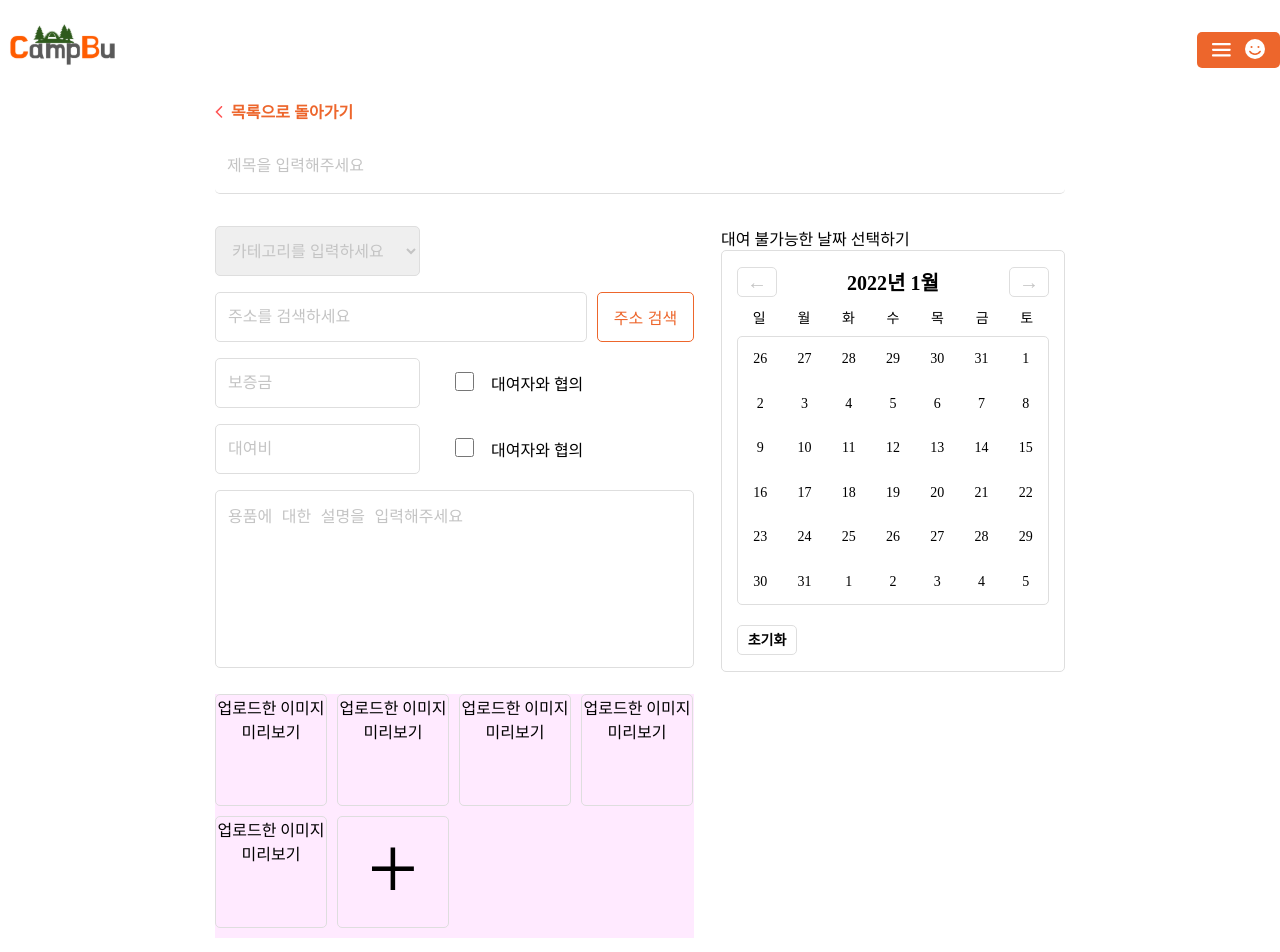
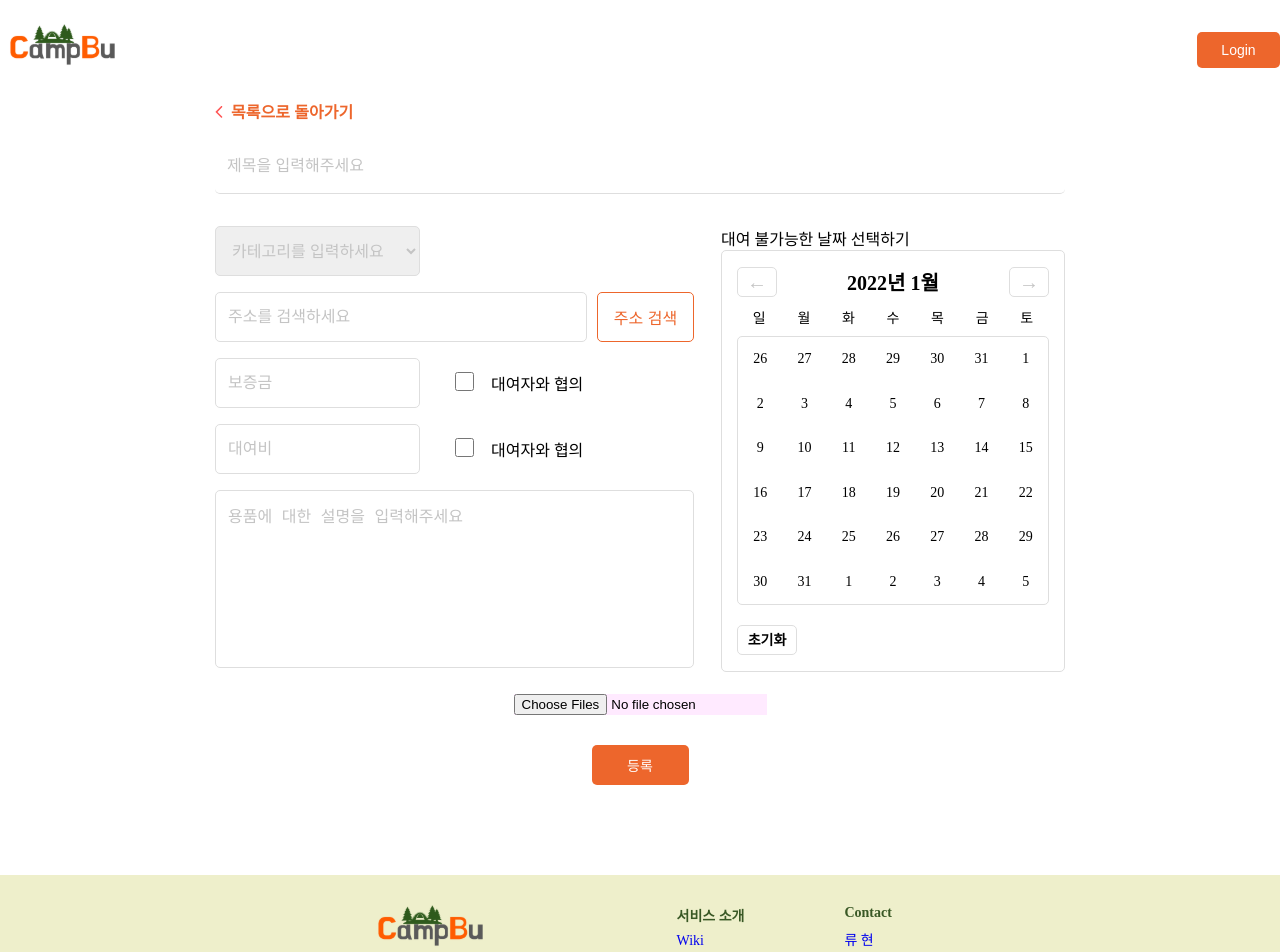
Before and after one commit to hinyc/Campbu, a React (Create React App) app in the folder client/: page /writing in a window 1280 px wide. Shown: the top 952 px of the page. Built offline with nearby package versions, Linux system fonts and the light colour scheme.

Commit message:
[Feat] #116 사진 업로드기능구현중

```diff
--- a/client/src/Atom.ts
+++ b/client/src/Atom.ts
@@ -247,3 +247,10 @@ export const showAddressList = atom({
   key: 'showAdressList',
   default: false,
 });
+
+//? 이미지 삽입 전역 상태
+
+export const imgFiles = atom<any[]>({
+  key: 'imgFiles',
+  default: [],
+});
--- a/client/src/components/LoginModal.tsx
+++ b/client/src/components/LoginModal.tsx
@@ -152,12 +152,13 @@ function LoginModal() {
           setIsLogin(true);
           navigate('/');
           return;
-        } else {
-          setPasswordReqMsg(false);
-          console.log(passwordReqMsg);
         }
       })
-      .catch((err) => console.log(err));
+      .catch((res) => {
+        console.log(res);
+        setPasswordReqMsg(false);
+        console.log(passwordReqMsg);
+      });
   };
 
   const kakaoLogin = () => {
--- a/client/src/components/Navbar.tsx
+++ b/client/src/components/Navbar.tsx
@@ -44,7 +44,7 @@ function Navbar() {
       <Link to="/">
         <img src={Logo} className="CampBu-logo" alt="logo" />
       </Link>
-      {isLogin ? (
+      {login ? (
         <>
           <Button
             width={`${rem(83)}`}
--- a/client/src/components/Signup.tsx
+++ b/client/src/components/Signup.tsx
@@ -216,12 +216,10 @@ function Signup() {
         email: string;
         nickname: string;
         password: string;
-        users_img: string;
       } = {
         email: email,
         nickname: nickname,
         password: password,
-        users_img: 'sfd',
       };
 
       console.log('API', `${host}/user/signup`);
--- a/client/src/pages/Writing.tsx
+++ b/client/src/pages/Writing.tsx
@@ -13,16 +13,23 @@ import {
 import { Button } from '../components/Button';
 import BackButton from '../components/BackButton';
 import Calendar from '../components/Calendar';
-import { useState } from 'react';
-import { useRecoilState, useRecoilValue, useSetRecoilState } from 'recoil';
+import { useEffect, useState } from 'react';
+import {
+  constSelector,
+  useRecoilState,
+  useRecoilValue,
+  useSetRecoilState,
+} from 'recoil';
 import {
   selectDate,
   searchAddress,
   selectAddress,
   showAddressList,
+  imgFiles,
 } from '../Atom';
 import axios from 'axios';
 import SelectAdressList from '../components/SelectAdress';
+import { getRegisteredStyles } from '@emotion/utils';
 
 const fixAddressList = css`
   position: absolute;
@@ -56,7 +63,7 @@ const marginTop = css`
   margin-top: 1rem;
 `;
 
-const uploadImg = css`
+const onLoadImgStyle = css`
   border: 1px solid ${color.border};
   border-radius: 0.3125rem;
   margin-right: 0.625rem;
@@ -73,23 +80,70 @@ const addImg = css`
 `;
 
 const UploadImg = () => {
+  const [files, setFiles] = useRecoilState(imgFiles);
+  const [preViews, setPreViews] = useState<string[]>([]);
+
+  const onLoadImg = (e: any) => {
+    const selectImgs = e.target.files;
+    setFiles([...files, ...selectImgs]);
+  };
+
+  const onLoadImgUrls = (e: any) => {
+    const selectImgs = e.target.files;
+
+    const reader = new FileReader();
+    reader.readAsDataURL(selectImgs);
+    reader.onloadend = () => {
+      const url = String(reader.result);
+      setPreViews([...preViews, url]);
+    };
+  };
+
+  const addFileHandler = (e: any) => {
+    onLoadImgUrls(e);
+  };
+
+  useEffect(() => {
+    setPreViews([]);
+    files.forEach((el) => {
+      const reader = new FileReader();
+      reader.readAsDataURL(el);
+      reader.onloadend = () => {
+        const url = String(reader.result);
+        setPreViews([...preViews, url]);
+      };
+    });
+  }, [files]);
+
+  console.log('files', files);
+  console.log('previews', preViews);
+
+  const deleteImg = (target: number) => {
+    setFiles(files.filter((el, idx) => idx !== target));
+    setPreViews(preViews.filter((el, idx) => idx !== target));
+  };
+
   return (
-    <div
-      css={[
-        confirm,
-        flex,
-        css`
-          width: 29.9375rem;
-          flex-wrap: wrap;
-        `,
-      ]}
-    >
-      <div css={uploadImg}>업로드한 이미지 미리보기</div>
-      <div css={uploadImg}>업로드한 이미지 미리보기</div>
-      <div css={uploadImg}>업로드한 이미지 미리보기</div>
-      <div css={[uploadImg, marginRightZero]}>업로드한 이미지 미리보기</div>
-      <div css={uploadImg}>업로드한 이미지 미리보기</div>
-      <div css={[uploadImg, addImg, marginRightZero]}>+</div>
+    <div css={[confirm, flex]}>
+      {files.map((el, idx) => {
+        return (
+          <div key={idx} css={onLoadImgStyle}>
+            <div onClick={() => deleteImg(idx)}>삭제</div>
+            <img css={onLoadImgStyle} src={preViews[idx]} alt={el.name} />
+          </div>
+        );
+      })}
+
+      <form>
+        <input
+          type="file"
+          multiple
+          onChange={(e) => {
+            addFileHandler(e);
+          }}
+        />
+        <img src="" alt="" />
+      </form>
     </div>
   );
 };
@@ -126,7 +180,7 @@ export const Writing = () => {
     if (address.length > 0) {
       axios
         .get(
-          `https://www.juso.go.kr/addrlink/addrLinkApi.do?currentPage=1&countPerPage=20&keyword=${address}&confmKey=${adressAPI}&resultType=json`,
+          `https://www.juso.go.kr/addrlink/addrLinkApi.do?currentPage=1&countPerPage=50&keyword=${address}&confmKey=${adressAPI}&resultType=json`,
           {
             headers: {
               'Content-Type': 'application/json',
@@ -135,6 +189,7 @@ export const Writing = () => {
         )
         .then((res) => {
           const address = res.data.results.juso;
+          console.log(address);
           const adressList: string[] = [];
           if (address) {
             const allSerchAdress = address.map((el: any) => {
@@ -314,17 +369,6 @@ export const Writing = () => {
                 value={content}
               />
             </div>
-            <div
-              css={[
-                flexBetween,
-                css`
-                  justify-content: flex-start;
-                  margin-top: ${rem(22)};
-                `,
-              ]}
-            >
-              <UploadImg />
-            </div>
           </div>
           <div>
             <div
@@ -339,6 +383,17 @@ export const Writing = () => {
             </div>
           </div>
         </div>
+      </div>
+      <div
+        css={[
+          flexBetween,
+          css`
+            justify-content: flex-start;
+            margin-top: ${rem(22)};
+          `,
+        ]}
+      >
+        <UploadImg />
       </div>
       <div>
         <Button
```
